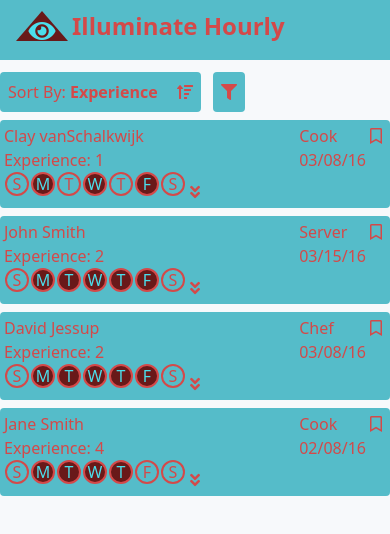
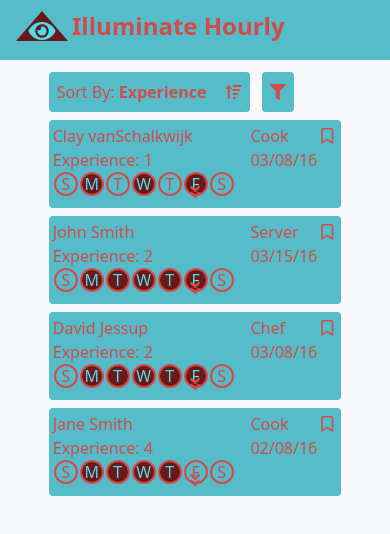
Before and after one commit to ShadowRonin/-Illuminate-Hourly, a Vue app: page /#/ in a window 390 px wide. Shown: the top 534 px of the page. Built offline with nearby package versions, Linux system fonts and the light colour scheme.

Commit message:
Added questions Improved mobile layout

```diff
--- a/src/components/ApplicationPreview.vue
+++ b/src/components/ApplicationPreview.vue
@@ -27,9 +27,19 @@
       <DayOfWeek :selected="availability.F > 0" label="F" title="Availability Friday"/>
       <DayOfWeek :selected="availability.S > 0" label="S" title="Availability Saturday"/>
     </div>
-    <div class="w-full flex justify-center -mt-4">
-      <button title="Show Details" v-on:click="expand()">
-        <i class="fas fa-angle-double-down text-l"></i>
+    <div class="questions" v-if="showDetails">
+      Questions:
+      <div class="mb-1 ml-1" v-for="question in questions" :key="question.text">
+        <div class="italic">{{question.text}}</div>
+        <div>{{question.answer}}</div>
+      </div>
+    </div>
+    <div class="toggle-details w-full flex justify-center -mt-4">
+      <button title="Show Details" v-on:click="showDetails = !showDetails">
+        <i
+          class="fas text-l"
+          :class="{'fa-angle-double-down': !showDetails, 'fa-angle-double-up': showDetails}"
+        ></i>
       </button>
     </div>
   </div>
@@ -45,9 +55,12 @@ export default {
     applicationId: Number
   },
   data: function() {
-    return JobApplicationData.get().find(
-      application => application.id === this.$props.applicationId
-    );
+    return {
+      ...JobApplicationData.get().find(
+        application => application.id === this.$props.applicationId
+      ),
+      showDetails: false
+    };
   },
   methods: {
     toggleBookmark: function() {
@@ -59,6 +72,12 @@ export default {
 </script>
 
 <style scoped>
+@media only screen and (max-device-width: 410px) {
+  .toggle-details {
+    margin-top: 0;
+  }
+}
+
 .bookmark {
   @apply self-start mx-1;
 }
--- a/src/views/Home.vue
+++ b/src/views/Home.vue
@@ -331,7 +331,7 @@ export default {
 }
 @media only screen and (min-device-width: 480px) and (max-device-width: 1024px) {
   .content {
-    width: 100%;
+    width: 75%;
   }
 }
 @media only screen and (min-device-width: 1024px) {
```
